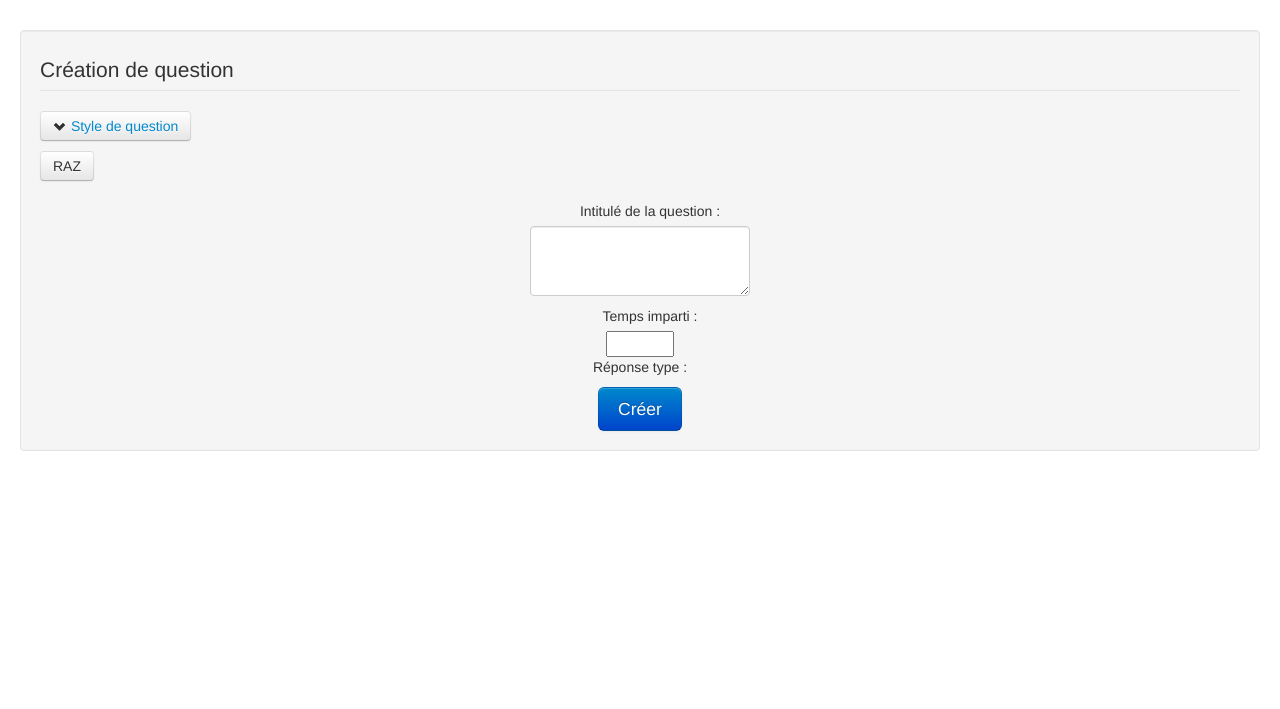
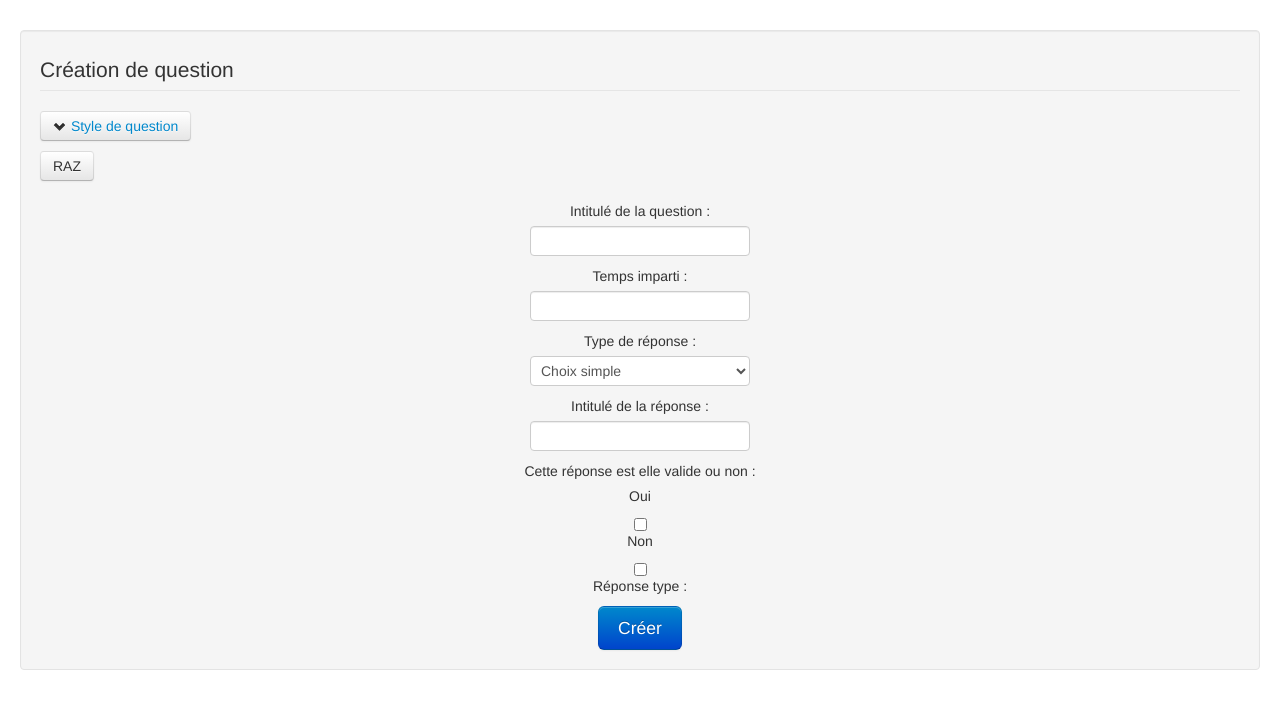
Before and after one commit to selas/projet-atpa, a Django app: page /appli/new_question/ in a window 1280 px wide. Shown: the part 50-759 px from the top of the page. Run offline with Django 3.2, Linux system fonts and the light colour scheme; parts of the project's set-up code (start-up, migrations or seed data) failed here and were passed over; some libraries are stand-ins or nearby versions.

Commit message:
modif du formulaire de creation de question

```diff
--- a/atpa/appli/forms.py
+++ b/atpa/appli/forms.py
@@ -17,8 +17,9 @@
 	temps = forms.IntegerField()
 	typeReponse = forms.MultipleChoiceField(widget=forms.Select, choices=TYPEREP_CHOICES)
 
-	intituleReponse_oui = forms.CharField(max_length = 100)
+	intituleReponse = forms.CharField(max_length = 100)
 	reponseValide_oui = forms.BooleanField()
+	reponseValide_non = forms.BooleanField()
 
 	#intituleReponse_non = forms.CharField(max_length = 100)
 	#reponseValide_non = forms.BooleanField(default=True)
--- a/atpa/atpa/templates/appli/formQuestion.html
+++ b/atpa/atpa/templates/appli/formQuestion.html
@@ -41,15 +41,41 @@
 					<button class="btn" onclick="cache();" title="cliquer ici pour réinitialiser l'affichage">RAZ</button>
 					<section class="text-center">
 						<br/>
-						<label for="textarea" class="radio">
+						<label for="id_intituleQuestion" title="Saisissez un intitulé de question">
 							Intitulé de la question :
 						</label>
-						<textarea id="textarea" rows="3" title="Veuillez saisir la question"></textarea>
+						{{ form.intituleQuestion }}
 
-						<label for="tempsQuestion" class="radio" title="Veuillez saisir le temps">
+						<label for="id_temps" title="Saisissez une durée pour la question">
 							Temps imparti :
 						</label>
-						<input id="tempsQuestion" class="input-mini" name="origine"/>
+						{{ form.temps }}
+
+						<label for="id_typeReponse" title="Saisissez un type de réponse">
+							Type de réponse :
+						</label>
+						{{ form.typeReponse }}
+
+						<label for="id_intituleReponse" title="Saisissez un type de réponse">
+							Intitulé de la réponse :
+						</label>
+						{{ form.intituleReponse }}
+
+						<label>
+							Cette réponse est elle valide ou non :
+						</label>
+
+						<label for="id_reponseValide_oui" title="Veuillez saisir le temps">
+							Oui
+						</label>
+						{{ form.reponseValide_oui }}
+
+						<label for="id_reponseValide_non" title="Veuillez saisir le temps">
+							Non
+						</label>
+						{{ form.reponseValide_non }}
+
+
 
 					</section>
 
```
Also changed, not shown: atpa/atpa/templates/appli/acceuilPrincipal.html (deleted, +0 -98 lines), atpa/atpa/atpa.db.
